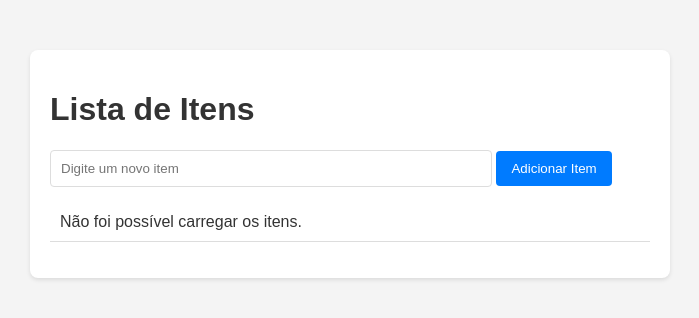
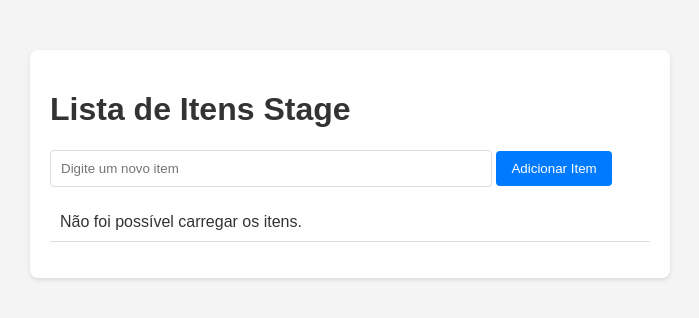
Before and after one commit to DiogoBrazz/projeto-final, a plain HTML site: page frontend/index.html in a window 1280 px wide. Shown: the whole page, without its empty margins (290-989 px from the left). Drawn offline with Linux system fonts and the light colour scheme; no server answers.

Commit message:
Apresentação

```diff
--- a/frontend/index.html
+++ b/frontend/index.html
@@ -28,7 +28,7 @@
 </head>
 <body>
   <div class="container">
-    <h1>Lista de Itens</h1>
+    <h1>Lista de Itens Stage</h1>
     <div>
       <input type="text" id="itemInput" placeholder="Digite um novo item">
       <button onclick="adicionarItem()">Adicionar Item</button>
```
